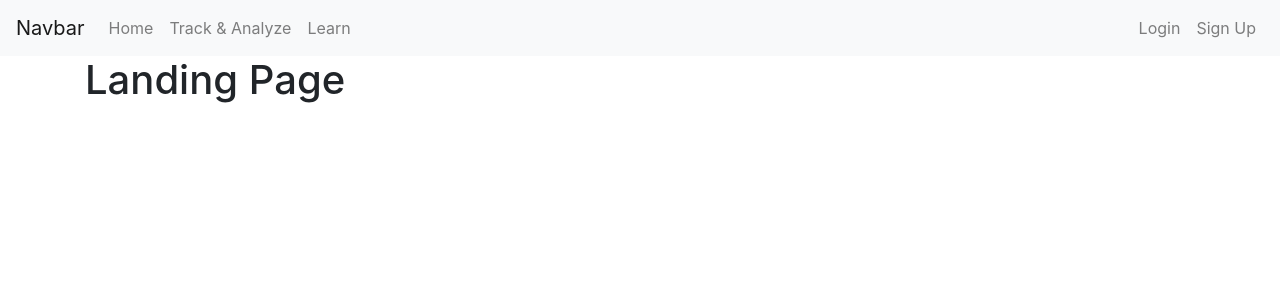
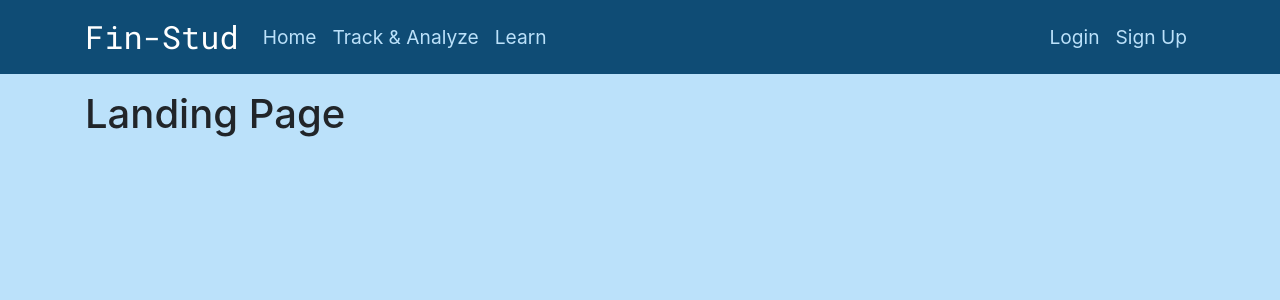
Before and after one commit to junghochoi/fintech-personal-finance-webapp, a Flask app: page / in a window 1280 px wide. Shown: the top 300 px of the page. Run offline with Flask 2, Linux system fonts and the light colour scheme; some libraries are stand-ins or nearby versions.

Commit message:
css update

```diff
--- /dev/null
+++ b/static/css/home.css
@@ -0,0 +1,3 @@
+.jumbotron{
+    background-color: #3282b8;
+}
--- /dev/null
+++ b/static/css/layout.css
@@ -0,0 +1,21 @@
+
+body{
+    /* background-color: #1b262c; */
+
+    background-color: #bbe1fa;
+}
+
+.navbar-dark .navbar-nav .nav-link {
+    color: #bbe1fa;
+    font-size: 1.2rem;
+}
+
+.bg-dark{
+    background-color:#0f4c75!important
+}
+
+
+.navbar-dark .navbar-brand{
+    font-family: 'Roboto Mono', monospace;
+    font-size: 2.0rem;
+}
--- a/templates/layout.html
+++ b/templates/layout.html
@@ -1,8 +1,16 @@
 <!DOCTYPE html>
   <head>
     <title>{{ title }}</title>
+
+
+
+    <link href="https://fonts.googleapis.com/css2?family=Roboto+Mono&display=swap" rel="stylesheet">
     <link rel="stylesheet" href="https://stackpath.bootstrapcdn.com/bootstrap/4.5.0/css/bootstrap.min.css" integrity="sha384-9aIt2nRpC12Uk9gS9baDl411NQApFmC26EwAOH8WgZl5MYYxFfc+NcPb1dKGj7Sk" crossorigin="anonymous">
     <!-- Migrate to CSS after -->
+
+    <link rel="stylesheet" href='../static/css/home.css'>
+    <link rel="stylesheet" href="../static/css/layout.css">
+
     <style>
         .hidden {
             display: none;
@@ -15,9 +23,13 @@
   </head>
   <body>
     <!-- Navigation Bar -->
-	<nav class="navbar navbar-expand-lg navbar-light bg-light">
-		<a class="navbar-brand" href="/home">Navbar</a>
 
+        <nav class="navbar navbar-expand-md navbar-dark bg-dark">
+            <div class="container">
+                <a class="navbar-brand" href="/index">Fin-Stud</a>
+                <button class="navbar-toggler" type="button" data-toggle="collapse" data-target="#navbarSupportedContent" aria-controls="navbarSupportedContent" aria-expanded="false" aria-label="Toggle navigation">
+                    <span class="navbar-toggler-icon"></span>
+                </button>
                 <div class="collapse navbar-collapse" id="navbarSupportedContent">
                     <ul class="navbar-nav mr-auto">
                         <li class="nav-item">
@@ -33,7 +45,7 @@
                     <ul class="navbar-nav ml-auto">
                         {% if session: %}
                             <li class="nav-item">
-                        <a class="nav-link" href="/logout">Logout</a>
+                                <a class="nav-link" href="/logout">Logout from {{session['username']}}</a>
                             </li>
                         {% else: %}
                             <li class="nav-item">
@@ -46,11 +58,13 @@
 
                     </ul>
                 </div>
+            </div>
         </nav>
-    {% if session %}
-        <h1>Logged in as {{session['username']}}</h1>
-    {% endif %}
-    <div class="container">{% block content %}{% endblock %}</div>
+
+
+
+
+    <div class="container mt-3">{% block content %}{% endblock %}</div>
     <div class="footer">
         <!-- Footer -->
     </div>
```
Also changed, not shown: templates/homepage.html (+7 -7 lines). Lines whose indentation alone changed are shown as unchanged.
